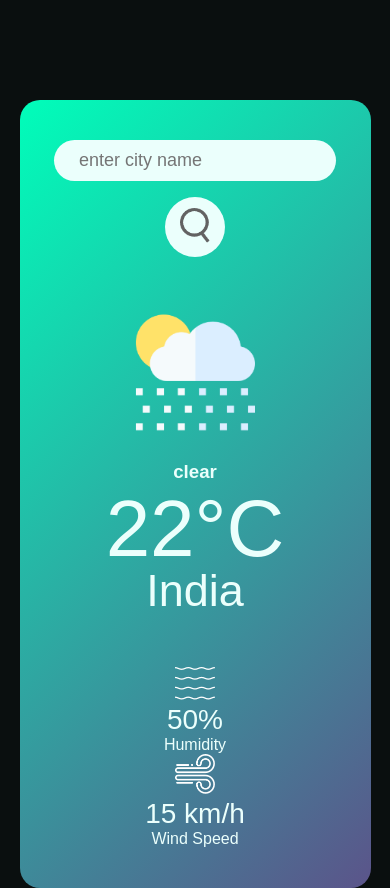
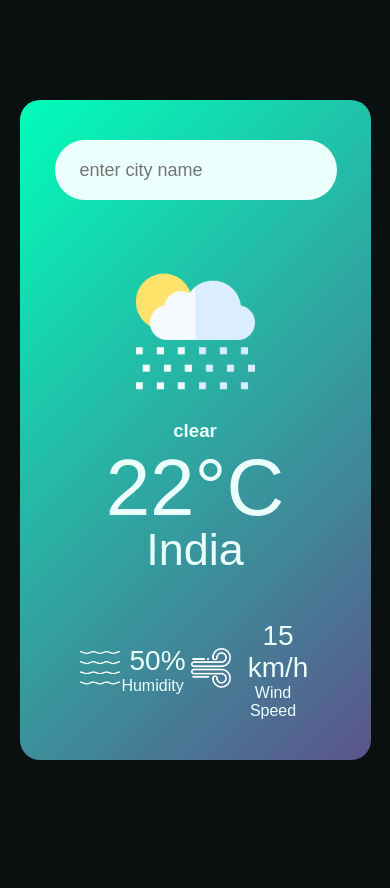
Before and after one commit to Vivekkumar897/weatherapp, a plain HTML site: page js/index.html in a window 390 px wide. After the commit the page ends 844 px from the top, so only its background shows below. Drawn offline with Linux system fonts and the light colour scheme.

Commit message:
Update style.css

```diff
--- a/js/style.css
+++ b/js/style.css
@@ -24,7 +24,7 @@ body {
 .search {
     width: 100%;
     display: flex;
-    flex-direction: column; /* Change to column layout on small screens */
+    flex-direction: row; /* Change to column layout on small screens */
     align-items: center;
 }
 
@@ -43,6 +43,9 @@ body {
 .search button {
     border: 0;
     outline: 0;
+    margin-bottom: 16px;
+    margin-left: 5px;
+
     background: #ebfffc;
     border-radius: 50%;
     height: 60px;
@@ -72,7 +75,7 @@ body {
 
 .details {
     display: flex;
-    flex-direction: column; /* Change to column layout on small screens */
+    flex-direction: row; /* Change to column layout on small screens */
     align-items: center;
     justify-content: space-between;
     padding: 0 20px;
@@ -81,7 +84,7 @@ body {
 
 .col {
     display: flex;
-    flex-direction: column; /* Change to column layout on small screens */
+     flex-direction: row; /* Change to column layout on small screens */
     align-items: center;
     text-align: center; /* Center text on small screens */
     margin-bottom: 20px; /* Add space between columns on small screens */
@@ -90,9 +93,11 @@ body {
 .col img {
     width: 40px;
     margin-bottom: 10px; /* Add space between image and text on small screens */
+    margin-left: 5px;
 }
 
 .humidity, .wind {
+    margin-left: 10px;
     font-size: 28px;
     margin-top: -6px;
 }
@@ -100,21 +105,24 @@ body {
 /* Media query for small screens */
 @media screen and (max-width: 600px) {
     .search {
-        flex-direction: column;
+        flex-direction: row;
         align-items: center;
     }
 
     .search input {
         margin-right: 0;
+        flex-direction: row;
     }
 
     .details {
         display: flex;
-        flex-direction: column;
+        flex-direction: row;
         align-items: center;
     }
 
     .col {
         margin-bottom: 0;
+        flex-direction: row;
+
     }
 }
```
